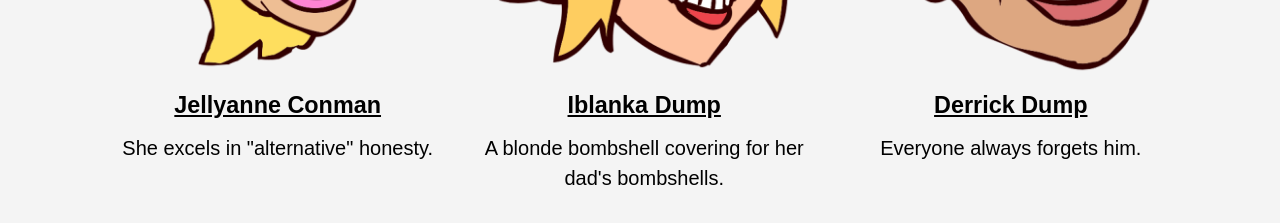
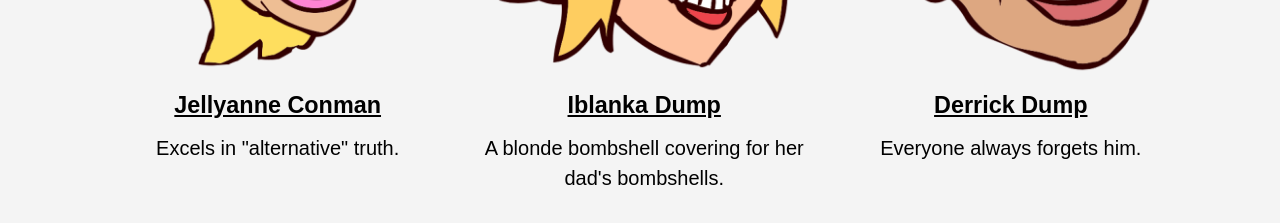
Before and after one commit to alexchacon2341/dumptrump, a website: page public/index.html in a window 1280 px wide. Shown: the part 2400-2623 px from the top of the page. Drawn offline with Linux system fonts and the light colour scheme.

Commit message:
dumptrump

```diff
--- a/public/index.html
+++ b/public/index.html
@@ -81,7 +81,7 @@
 			<div class="box">
 				<img src="./img/Characters/Jellyanne.png">
 				<h3>Jellyanne Conman</h3>
-				<p>She excels in "alternative" honesty.</p>
+				<p>Excels in "alternative" truth.</p>
 			</div>
 			<div class="box">
 				<img src="./img/Characters/Iblanka.png">
```
Also changed, not shown: public/press.html (+1 -1 lines).
